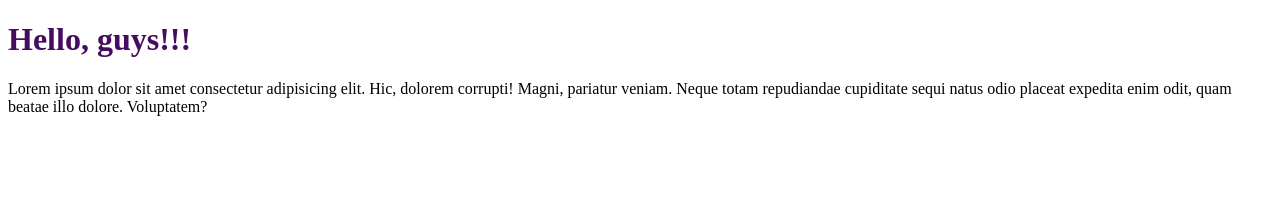
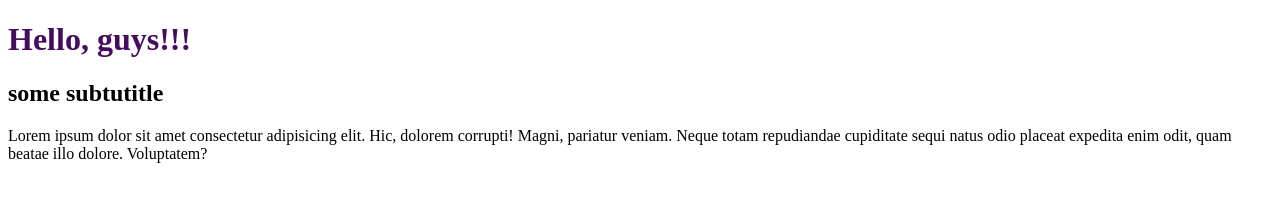
Before and after one commit to cyf-stydy-group/test-project, a plain HTML site: page index.html in a window 1280 px wide. Drawn offline with Linux system fonts and the light colour scheme.

Commit message:
add subtitle to index.html

```diff
--- a/index.html
+++ b/index.html
@@ -9,6 +9,7 @@
 </head>
 <body>
     <h1>Hello, guys!!!</h1>
+    <h2>some subtutitle</h2>
     <p>Lorem ipsum dolor sit amet consectetur adipisicing elit. Hic, dolorem corrupti! Magni, pariatur veniam. Neque totam repudiandae cupiditate sequi natus odio placeat expedita enim odit, quam beatae illo dolore. Voluptatem?</p>
     <script src="index.js"></script>
 </body>
```
